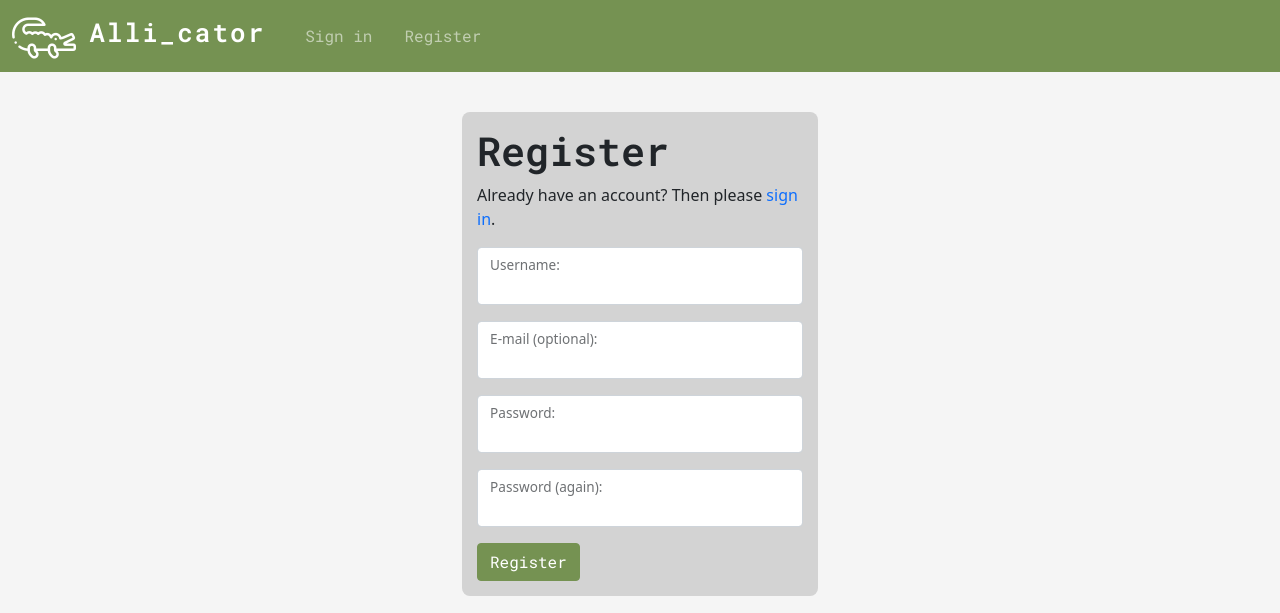
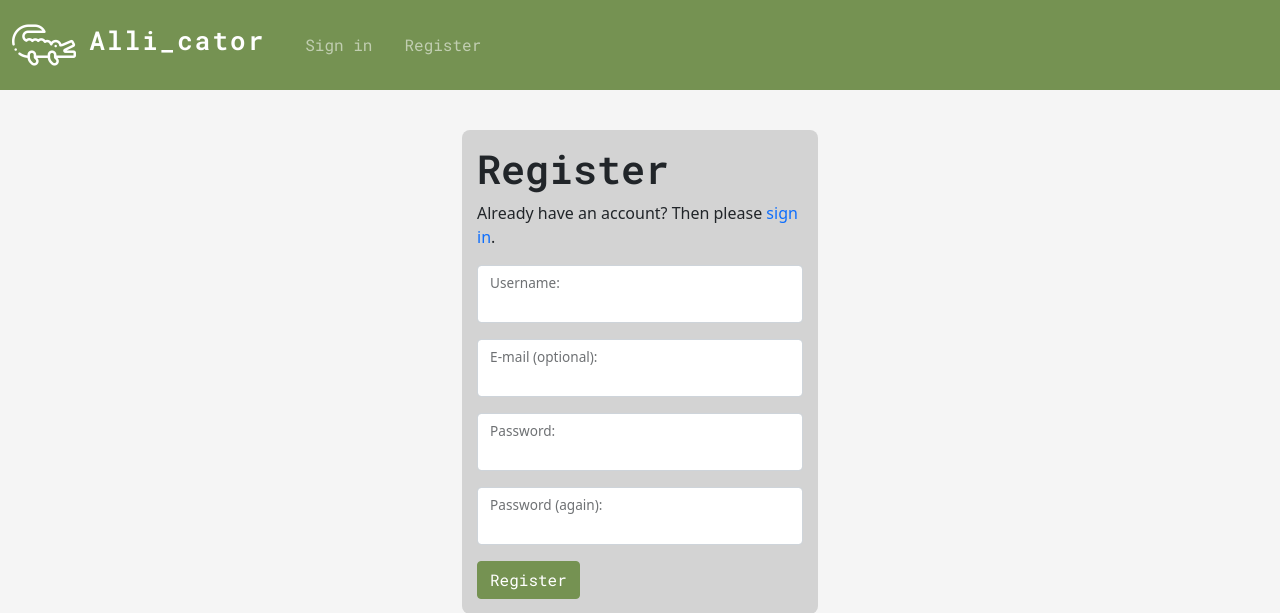
Before and after one commit to JoelMichaelRutter/Alli_Cator-MS4, a Django app: page /accounts/signup/ in a window 1280 px wide. Shown: the top 613 px of the page. Run offline with Django 3.2, Linux system fonts and the light colour scheme.

Commit message:
add new higher resolution nav icon, encountered workspace issue so had to rewrite env file and reinstall dependencies

```diff
--- a/templates/base.html
+++ b/templates/base.html
@@ -30,8 +30,8 @@
     <header>
         <nav class="navbar navbar-expand-lg navbar-dark bg-dark">
             <div class="container-fluid">
-                <a class="navbar-brand" href="{% url 'home' %}"><img class="logo"
-                        src="{% static 'images/allicator-icon.png' %}"
+                <a class="navbar-brand" href="{% url 'home' %}"><img class="logo" id="alli-cator-logo"
+                        src="{% static 'images/allicator-icon-two.png' %}" height="64px"
                         alt="The Alli_cator logo - Icon made by Freepik from www.flaticon.com"> <span
                         class="logo-text roboto-font">Alli_cator</span></a>
                 <button class="navbar-toggler" type="button" data-bs-toggle="collapse"
```
Also changed, not shown: static/images/allicator-icon-two.png (added), static/images/allicator-icon.png (deleted).
